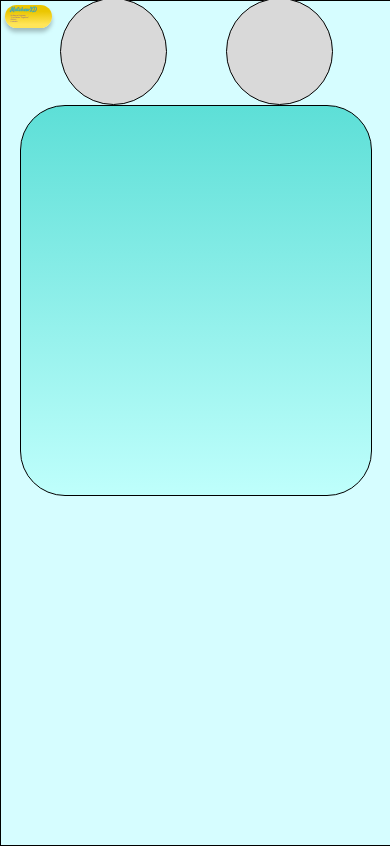
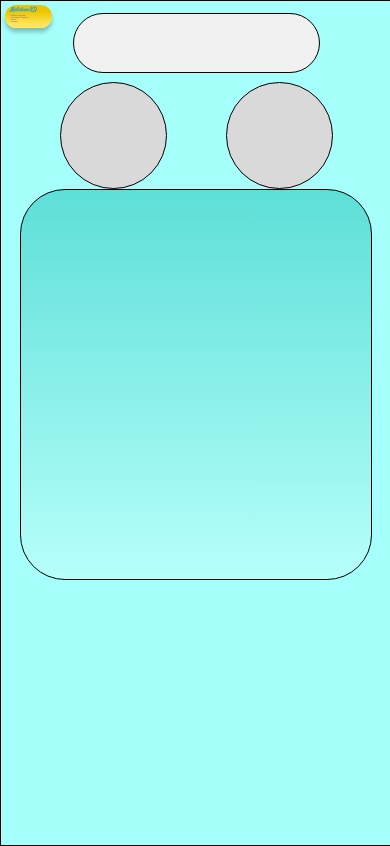
Before and after one commit to MatchewXD/calculator-webapp, a React (Create React App) app: page / in a window 390 px wide. Built offline with nearby package versions, Linux system fonts and the light colour scheme.

Commit message:
Made the speech bubble responsive to smart phones and learned @media

```diff
--- a/src/App.css
+++ b/src/App.css
@@ -9,14 +9,20 @@
   --white: rgba(255, 255, 255, 1);
 }
 
+/* @media (max-width: 700px) {
+  .row, .navbar {
+    flex-direction: column;
+  }
+} */
+
+
 .webpage {
   width: 100vw;
   height: 100vh;
-  background: #d6fdff;
+
+  background: rgba(147, 255, 250, 0.83);
   border: 1px solid black;
 }
-
-
 
 /* Business Card */
 
@@ -64,18 +70,6 @@
   /* border: 1px solid blue; */
 }
 
-/* .linx {
-  width: 134px;
-  height: 35px;
-  margin-top: 3%;
-  margin-left: 12%;
-
-  font-family: 'Inter';
-  font-size: 0.45vw;
-
-  color: #7851A9;
-} */
-
 /* Calculator */
 
 .calc-container {
@@ -107,7 +101,7 @@
   display: flex;
   justify-content: center;
   align-items: flex-end;
-  margin-top: 1%;
+  margin-top: 4%;
 
   width: 32.5vw;
   height: 6vw;
@@ -123,6 +117,8 @@
   height: 10vw;
   min-width: 105px;
   min-height: 105px;
+  max-width: 195px;
+  max-height: 195px;
 
   background-color: var(--alto);
   border: 1px solid black;
@@ -137,3 +133,34 @@
 .right.eye {
   right: 39%;
 }
+
+/* Speech Bubble */
+
+.speech-bubble {
+  position: absolute;
+  width: 17vw;
+  height: 10vw;
+  left: 16vw;
+  top: 6vw;
+
+  background: #F0F0F0;
+  border: 0.817713px solid #000000;
+  border-radius: 34.3439px;
+}
+
+/* Media */
+
+@media (max-width: 960px) {
+
+  .speech-bubble {
+    position: unset;
+    width: 67vw;
+    height: 15vw;
+    max-width: 245px;
+    max-height: 63px;
+    margin-top: 3%;
+
+    background: #F0F0F0;
+    border: 0.817713px solid #000000;
+  }
+}
--- a/src/components/calculator.jsx
+++ b/src/components/calculator.jsx
@@ -19,6 +19,7 @@ class Calculator extends React.Component {
         {/* <div className="linx">GitHub<br></br>LinkedIn</div> */}
       </div>
       <div className="calc-container">
+        <div className="speech-bubble"></div>
         <div className="eye-container">
           <div className="left eye"></div>
           <div className="right eye"></div>
```
